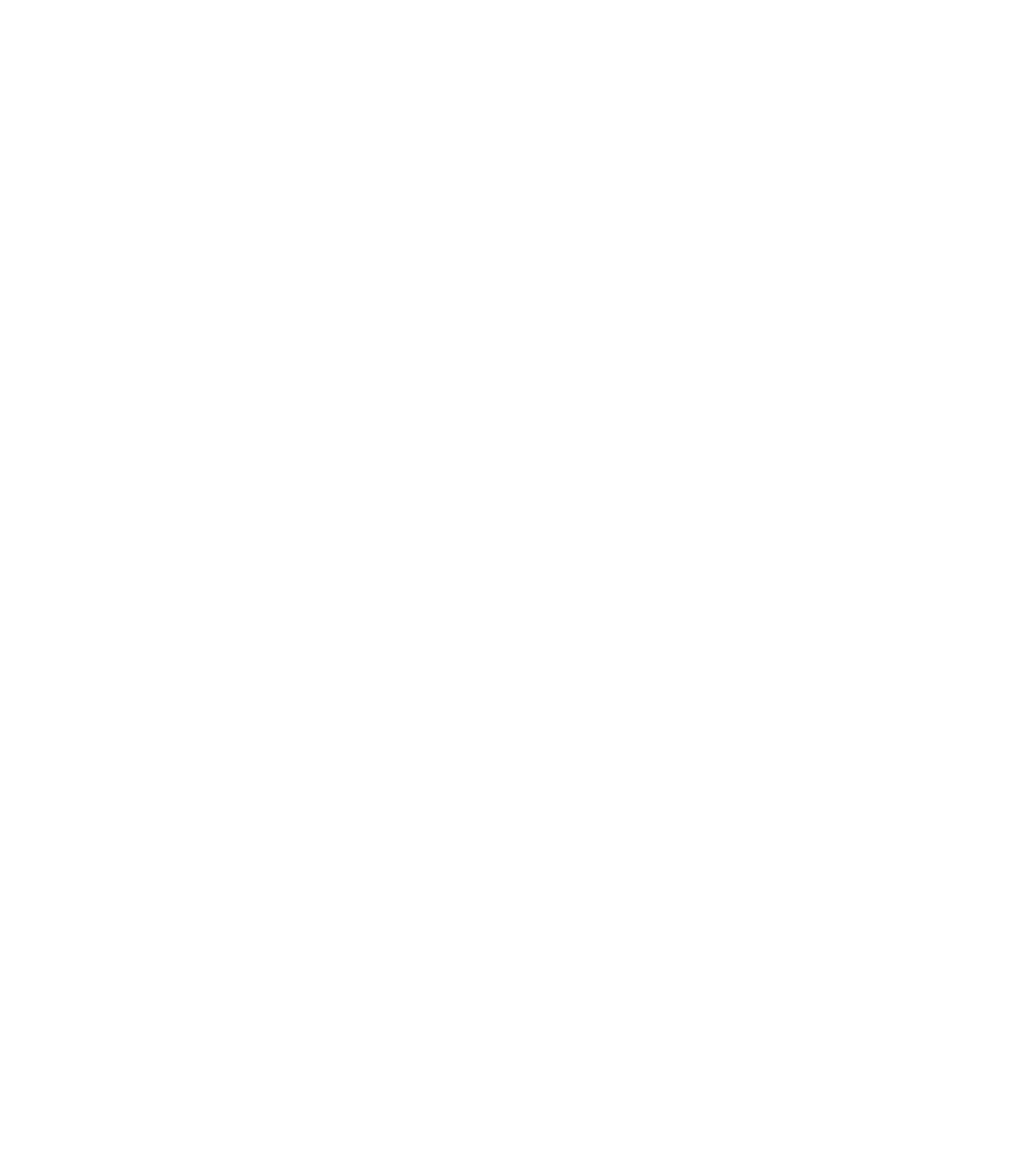
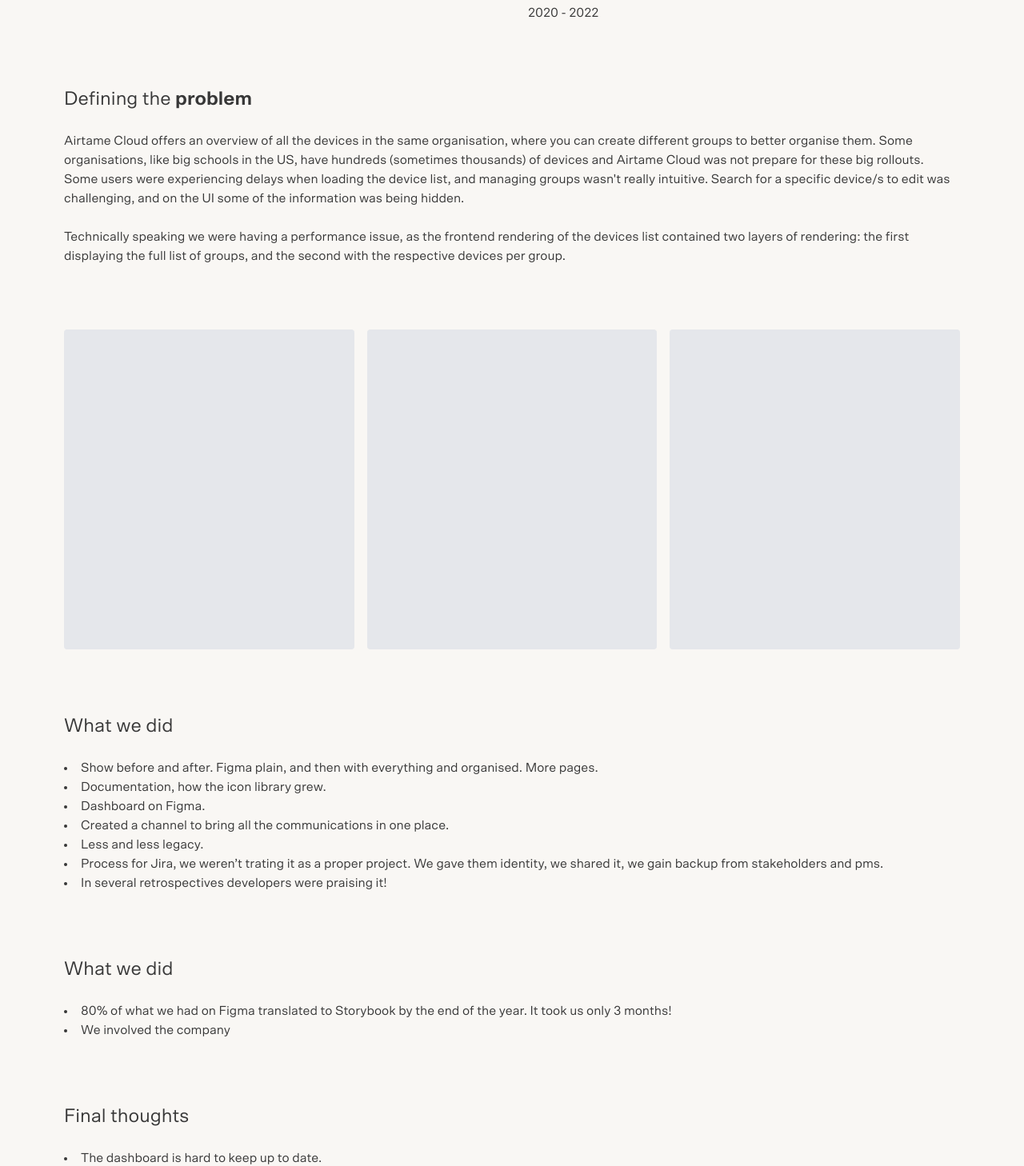
Before and after one commit to gonstoll/anitalaudado.com, a Next.js app: page /projects/airtame-ui-design-system in a window 1280 px wide. Before the commit this address had no page. Shown: the part 901-2359 px from the top of the page at 80% size. Before the commit the page ends 800 px from the top, so only its background shows below. Built offline with nearby package versions, Linux system fonts and the light colour scheme.

Commit message:
feat: Second project added

```diff
--- a/components/TextBlock.tsx
+++ b/components/TextBlock.tsx
@@ -2,7 +2,7 @@
 
 interface Props {
   title: React.ReactNode;
-  blocks: Array<string>;
+  blocks?: Array<string>;
   list?: Array<string>;
 }
 
@@ -10,7 +10,7 @@
   return (
     <div className="text-black dark:text-white mb-20">
       <h3 className="text-2xl mb-6">{title}</h3>
-      {blocks.map((paragraph, index) => (
+      {blocks?.map((paragraph, index) => (
         <React.Fragment key={index}>
           <p className="text-base peer">{paragraph}</p>
           <br className="peer-last-of-type:hidden" />
--- a/pages/projects/airtame-cloud-split-navigation.tsx
+++ b/pages/projects/airtame-cloud-split-navigation.tsx
@@ -104,7 +104,6 @@
 
         <TextBlock
           title="Final thoughts"
-          blocks={[]}
           list={[
             'How users are going to benefit from this?',
             'What did we learn? What challenges made me grow?',
--- /dev/null
+++ b/pages/projects/airtame-ui-design-system.tsx
@@ -0,0 +1,80 @@
+import Head from 'next/head';
+import Layout from '~/components/Layout';
+import TextBlock from '~/components/TextBlock';
+
+export default function AirtameUIDesignSystem() {
+  return (
+    <>
+      <Head>
+        <title>Ana Laudado | Airtame UI Design System</title>
+      </Head>
+      <Layout
+        type="project"
+        title="Airtame UI Design System"
+        banner=""
+        tags={['Design systems', 'Project Management']}
+        summary="Project leader, shipping multiple components, building documentation and improving collaboration between designers and developers."
+        details={{
+          challenge:
+            'How might we create a satisfying experience that makes finding, selecting and managing a device(s) feel quick, intuitive and efficient?',
+          role: 'Role Design Systems, Project Management, Documentation, Workshop facilitation',
+          year: '2020 - 2022',
+        }}
+      >
+        <TextBlock
+          title={
+            <>
+              Defining the <b>problem</b>
+            </>
+          }
+          blocks={[
+            "Airtame Cloud offers an overview of all the devices in the same organisation, where you can create different groups to better organise them. Some organisations, like big schools in the US, have hundreds (sometimes thousands) of devices and Airtame Cloud was not prepare for these big rollouts. Some users were experiencing delays when loading the device list, and managing groups wasn't really intuitive. Search for a specific device/s to edit was challenging, and on the UI some of the information was being hidden.",
+            'Technically speaking we were having a performance issue, as the frontend rendering of the devices list contained two layers of rendering: the first displaying the full list of groups, and the second with the respective devices per group.',
+          ]}
+        />
+
+        <div className="grid grid-cols-1 md:grid-cols-3 gap-4 my-20">
+          <div className="col-span-1">
+            <div className="w-full h-98 rounded bg-gray-200"></div>
+          </div>
+          <div className="col-span-1">
+            <div className="w-full h-98 rounded bg-gray-200"></div>
+          </div>
+          <div className="col-span-1">
+            <div className="w-full h-98 rounded bg-gray-200"></div>
+          </div>
+        </div>
+
+        <TextBlock
+          title="What we did"
+          list={[
+            'Show before and after. Figma plain, and then with everything and organised. More pages.',
+            'Documentation, how the icon library grew.',
+            'Dashboard on Figma.',
+            'Created a channel to bring all the communications in one place.',
+            'Less and less legacy.',
+            'Process for Jira, we weren’t trating it as a proper project. We gave them identity, we shared it, we gain backup from stakeholders and pms.',
+            'In several retrospectives developers were praising it!',
+          ]}
+        />
+
+        <TextBlock
+          title="What we did"
+          list={[
+            '80% of what we had on Figma translated to Storybook by the end of the year. It took us only 3 months!',
+            'We involved the company',
+          ]}
+        />
+
+        <TextBlock
+          title="Final thoughts"
+          list={[
+            'The dashboard is hard to keep up to date.',
+            'What did we learn? What challenges made me grow?',
+            'What went well? What can be improved?',
+          ]}
+        />
+      </Layout>
+    </>
+  );
+}
```
